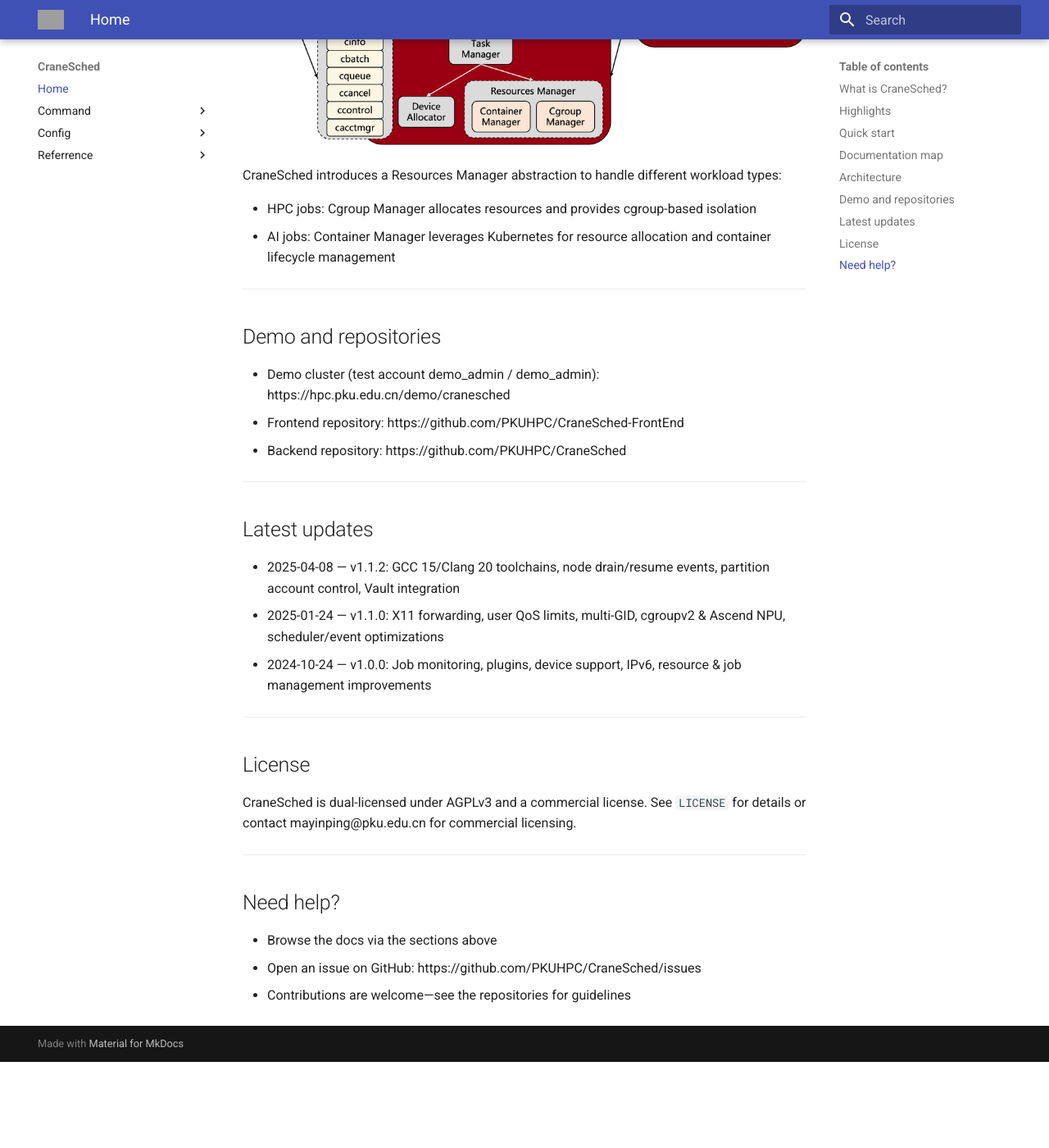
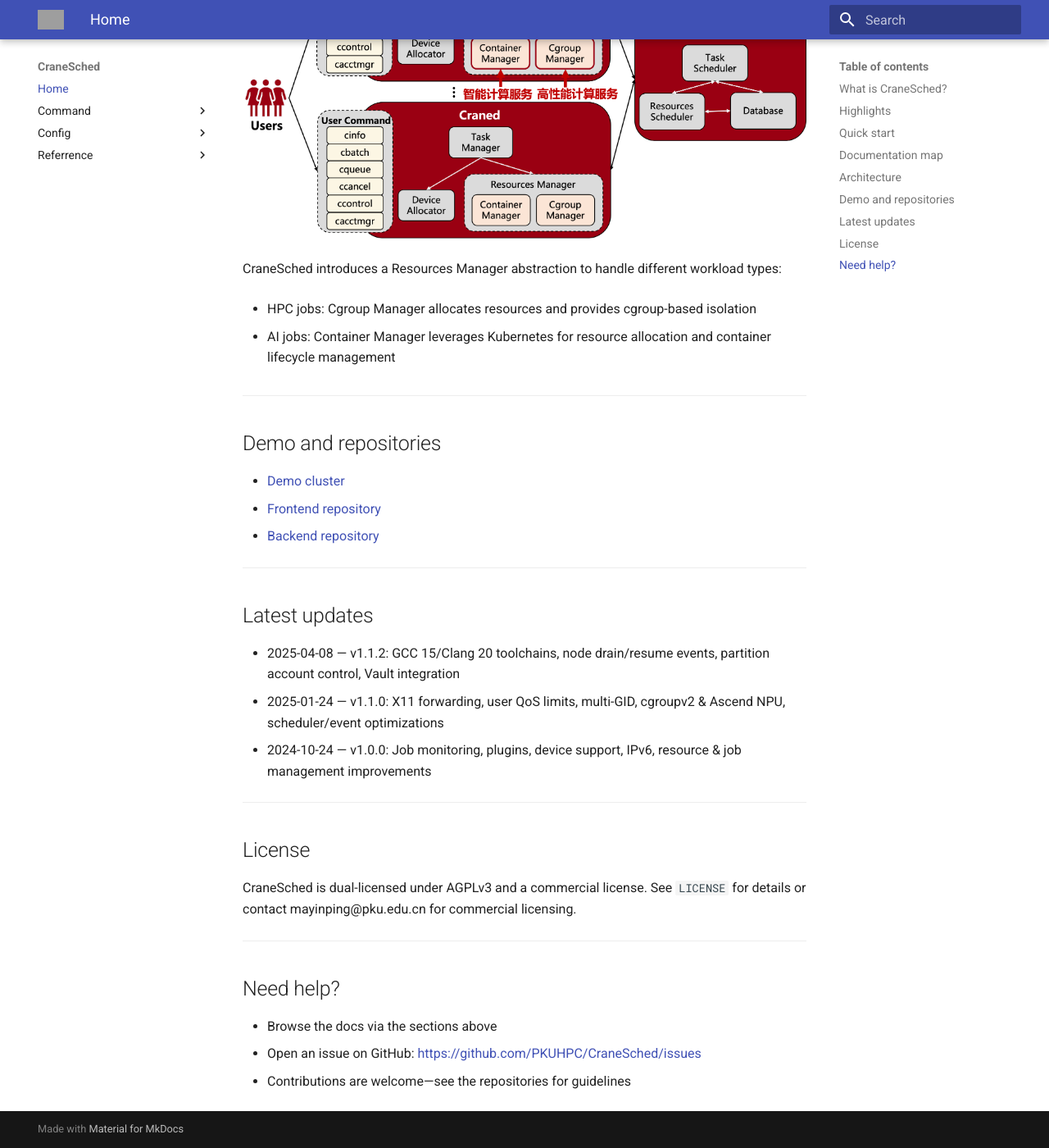
Before and after one commit to PKUHPC/CraneSched, an MkDocs documentation site: the page built from docs/index.md, in a window 1280 px wide and 1400 px high, scrolled down 2421 px. Shown: the whole window at 82% size. Built offline with MkDocs 1.6.1 and Material for MkDocs 9.7.7, drawn with Linux system fonts in a browser that asks for light colours; before the commit the page ends 3716 px from its top, so only the background shows below that; grey boxes are pictures that could not be loaded.

Commit message:
docs: Update deployment guide with new backend options and enhance links for clarity

```diff
--- a/docs/index.md
+++ b/docs/index.md
@@ -37,19 +37,25 @@
 1) Choose your deployment guide
 
 	 - [Backend (recommended)](<./config/Backend Deployment/Rocky9.md>)
+
 	 - [Backend (legacy)](<./config/Backend Deployment/Centos7.md>)
+
 	 - [Frontend apps](./config/Frontend.md)
+
 	 - [eBPF for GRES on cgroup v2](<./config/Backend Deployment/EBPF.md>)
 
 2) Install and start services
 
 	 - Start cranectld on control node(s)
+
 	 - Start craned on all compute nodes
+
 	 - Deploy optional frontend services where needed (cfored, cplugind)
 
 3) Submit a job
 
 	 - [Batch jobs](./command/cbatch.md)
+
 	 - Interactive jobs: [crun](./command/crun.md) and [calloc](./command/calloc.md)
 
 > Tip: Prefer to complete backend setup first, then deploy frontend tools to login/control/compute nodes as needed.
@@ -83,15 +89,16 @@
 CraneSched introduces a Resources Manager abstraction to handle different workload types:
 
 - HPC jobs: Cgroup Manager allocates resources and provides cgroup-based isolation
+
 - AI jobs: Container Manager leverages Kubernetes for resource allocation and container lifecycle management
 
 ---
 
 ## Demo and repositories
 
-- Demo cluster (test account demo_admin / demo_admin): https://hpc.pku.edu.cn/demo/cranesched
-- Frontend repository: https://github.com/PKUHPC/CraneSched-FrontEnd
-- Backend repository: https://github.com/PKUHPC/CraneSched
+- [Demo cluster](https://hpc.pku.edu.cn/demo/cranesched)
+- [Frontend repository](https://github.com/PKUHPC/CraneSched-FrontEnd)
+- [Backend repository](https://github.com/PKUHPC/CraneSched)
 
 ---
 
@@ -112,5 +119,5 @@
 ## Need help?
 
 - Browse the docs via the sections above
-- Open an issue on GitHub: https://github.com/PKUHPC/CraneSched/issues
+- Open an issue on GitHub: <https://github.com/PKUHPC/CraneSched/issues>
 - Contributions are welcome—see the repositories for guidelines
```
